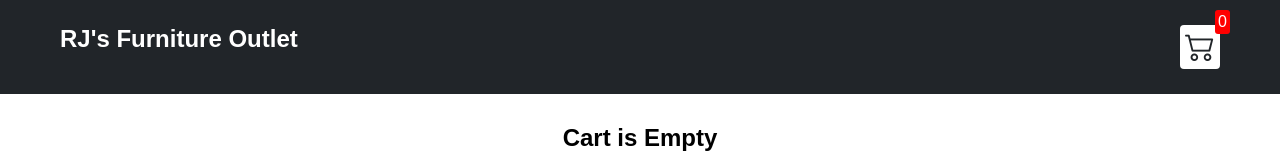
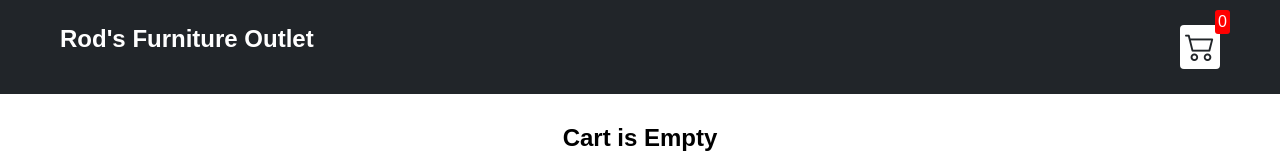
Before and after one commit to rejuarez1/ecommerce.github.io, a plain HTML site: page cart.html in a window 1280 px wide. Shown: the top 160 px of the page. Drawn offline with nearby package versions, Linux system fonts and the light colour scheme.

Commit message:
Add files via upload

```diff
--- a/cart.html
+++ b/cart.html
@@ -5,7 +5,7 @@
   <meta charset="UTF-8">
   <meta http-equiv="X-UA-Compatible" content="IE=edge">
   <meta name="viewport" content="width=device-width, initial-scale=1.0">
-  <title>RJ's Furniture Outlet</title>
+  <title>Rod's Furniture Outlet</title>
   <link rel="stylesheet" href="src/style.css">
   <link rel="stylesheet" href="https://cdn.jsdelivr.net/npm/bootstrap-icons@1.8.1/font/bootstrap-icons.css">
 </head>
@@ -13,7 +13,7 @@
 <body>
   <div class="navbar">
     <a href="index.html">
-      <h2>RJ's Furniture Outlet</h2>
+      <h2>Rod's Furniture Outlet</h2>
     </a>
 
     <a href="cart.html">
```
Also changed, not shown: index.html (+2 -2 lines).
